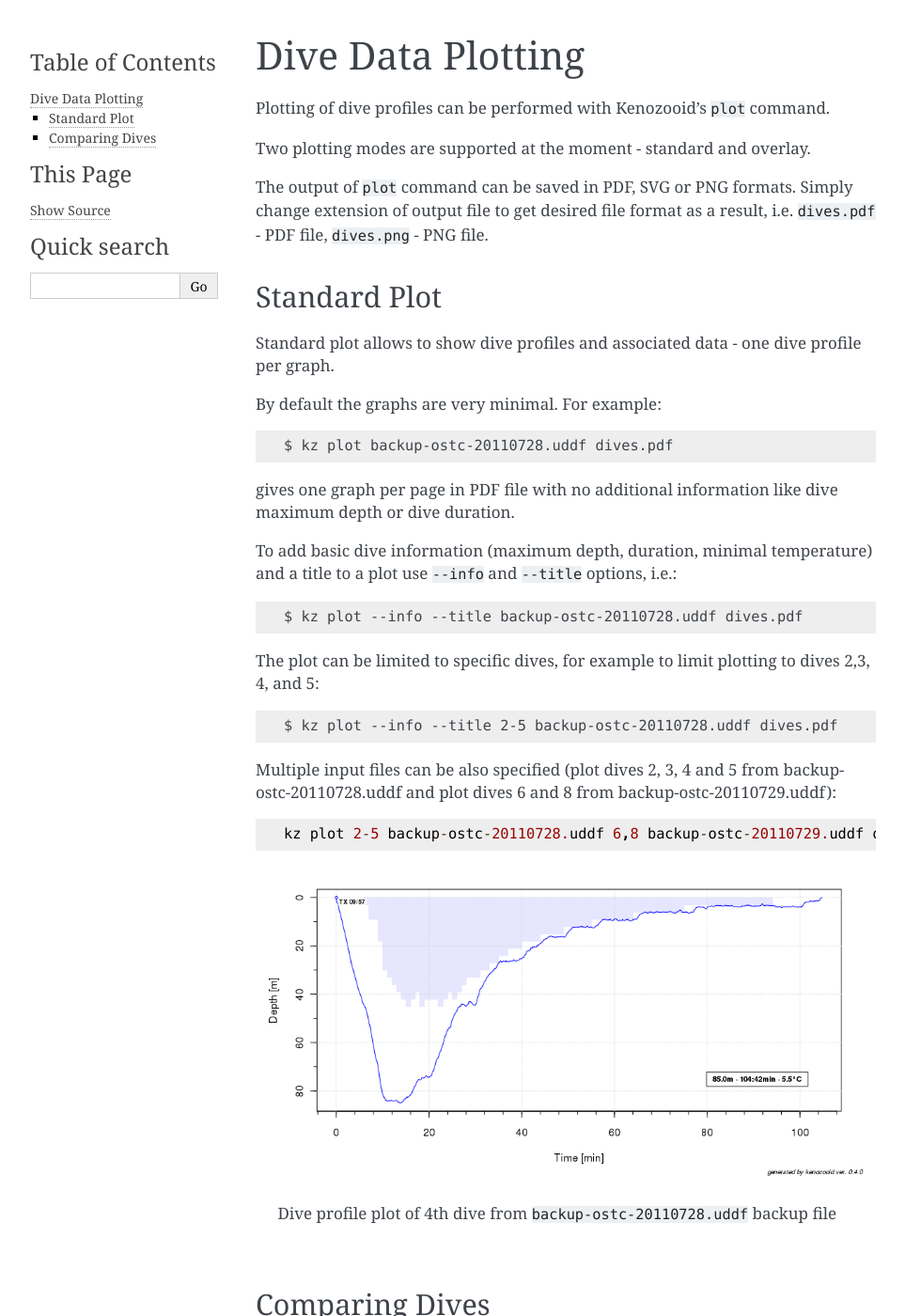
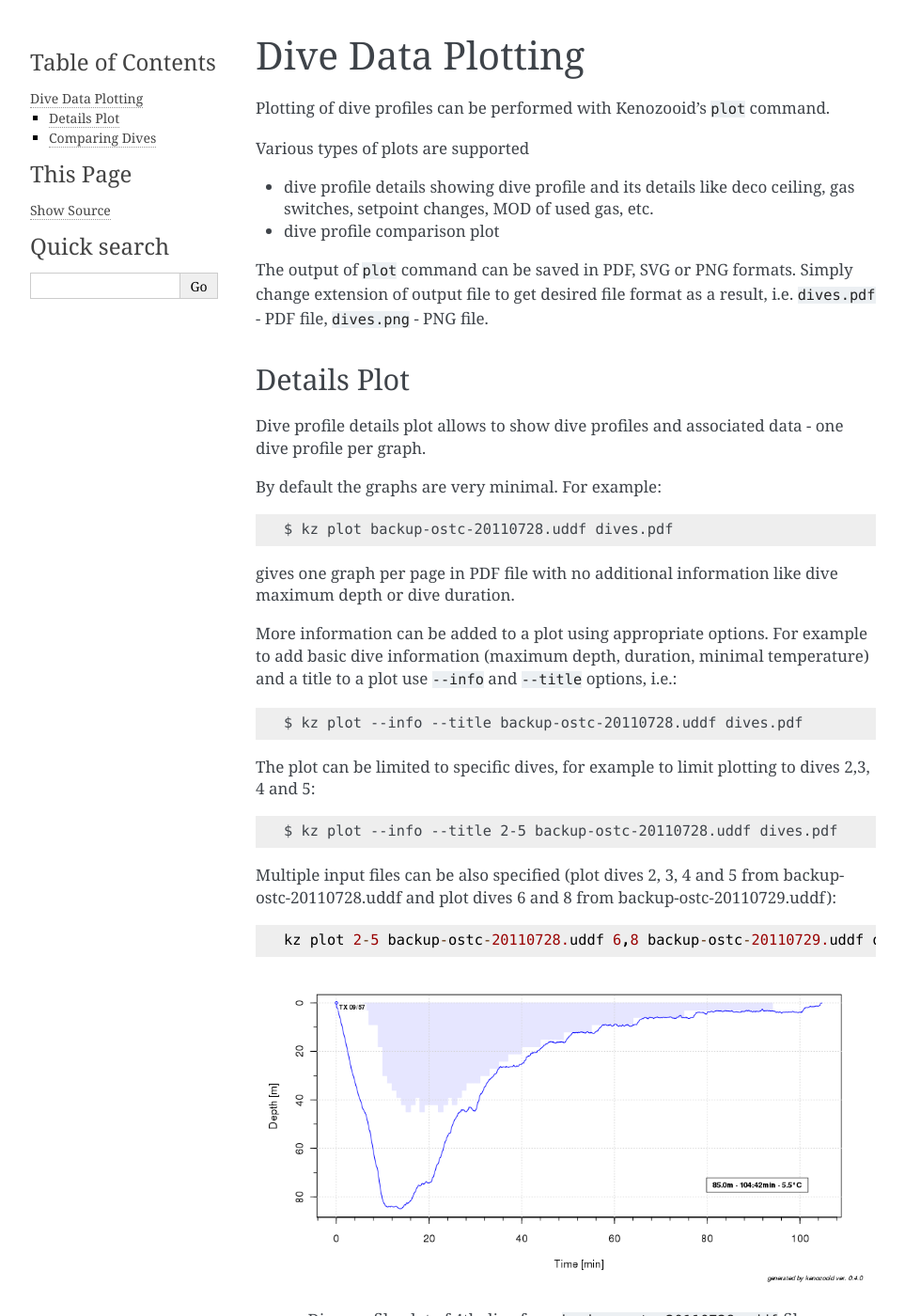
Before and after one commit to gitGNU/gnu_kenozooid, a Sphinx documentation site: the page built from doc/user/plot.rst, in a window 1280 px wide and 1400 px high. Shown: the whole window at 94% size, without its empty margins (148-1111 px from the left). Built offline with Sphinx 7.4.7, drawn with Linux system fonts in a browser that asks for light colours; some of the changed text lies outside the part shown.

Commit message:
- improved description of plot command in user manual

```diff
--- a/doc/user/plot.rst
+++ b/doc/user/plot.rst
@@ -4,16 +4,20 @@
 ==================
 Plotting of dive profiles can be performed with Kenozooid's ``plot`` command.
 
-Two plotting modes are supported at the moment - standard and overlay.
+Various types of plots are supported
+
+- dive profile details showing dive profile and its details like deco
+  ceiling, gas switches, setpoint changes, MOD of used gas, etc.
+- dive profile comparison plot
 
 The output of ``plot`` command can be saved in PDF, SVG or PNG formats.
 Simply change extension of output file to get desired file format as
 a result, i.e.  ``dives.pdf`` - PDF file, ``dives.png`` - PNG file.
 
-Standard Plot
--------------
-Standard plot allows to show dive profiles and associated data - one dive
-profile per graph.
+Details Plot
+------------
+Dive profile details plot allows to show dive profiles and associated data - one
+dive profile per graph.
 
 By default the graphs are very minimal. For example::
 
@@ -22,14 +26,15 @@
 gives one graph per page in PDF file with no additional information like
 dive maximum depth or dive duration.
 
-To add basic dive information (maximum depth, duration, minimal
+More information can be added to a plot using appropriate options. For
+example to add basic dive information (maximum depth, duration, minimal
 temperature) and a title to a plot use ``--info`` and ``--title`` options,
 i.e.::
 
    $ kz plot --info --title backup-ostc-20110728.uddf dives.pdf
 
 The plot can be limited to specific dives, for example to limit plotting to
-dives 2,3, 4, and 5::
+dives 2,3, 4 and 5::
 
    $ kz plot --info --title 2-5 backup-ostc-20110728.uddf dives.pdf
 
@@ -43,26 +48,27 @@
    :align: center
    :target: dive-2011-06-26.pdf
 
-   Dive profile plot of 4th dive from ``backup-ostc-20110728.uddf`` backup file
+   Dive profile plot of 4th dive from ``backup-ostc-20110728.uddf`` file
 
 
 Comparing Dives
 ---------------
-Kenozooid allows to compare two or more dive profiles on one graph. For
-example, this functionality can be useful to compare
+Kenozooid allows to compare two or more dive profiles on one graph.
+Such functionality can be useful to compare
 
 - data logged by two different dive computers
 - several dives made on the same dive site using the same route under the
   water
 - profiles of dive buddies
 
-Use ``-t cmp`` option to plot many dives on one plot (multiple dives
-from multiple files can be specified), for example::
+Use ``-t cmp`` option to plot many dives on one plot (as in case of dive
+profile details plot, multiple dives from multiple files can be specified),
+for example::
 
     $ kz plot -t cmp --legend --labels Rebreather 'Open Circuit' -- 1,2 logbook.uddf divemode-compare.pdf
 
 Above, Kenozooid is instructed to put a legend on a plot with appropriate
-labels for dive profiles.
+labels (``Rebreather`` and ``Open Circuit``) for dive profiles.
 
 .. figure:: /user/divemode-compare.*
    :align: center
```
